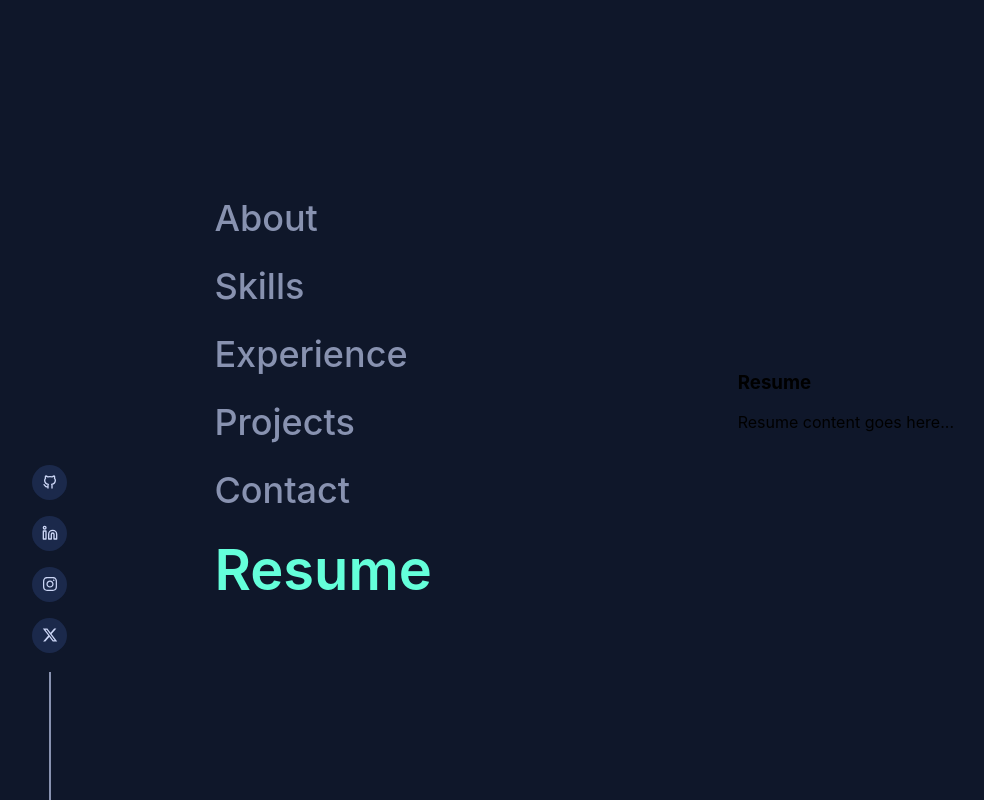
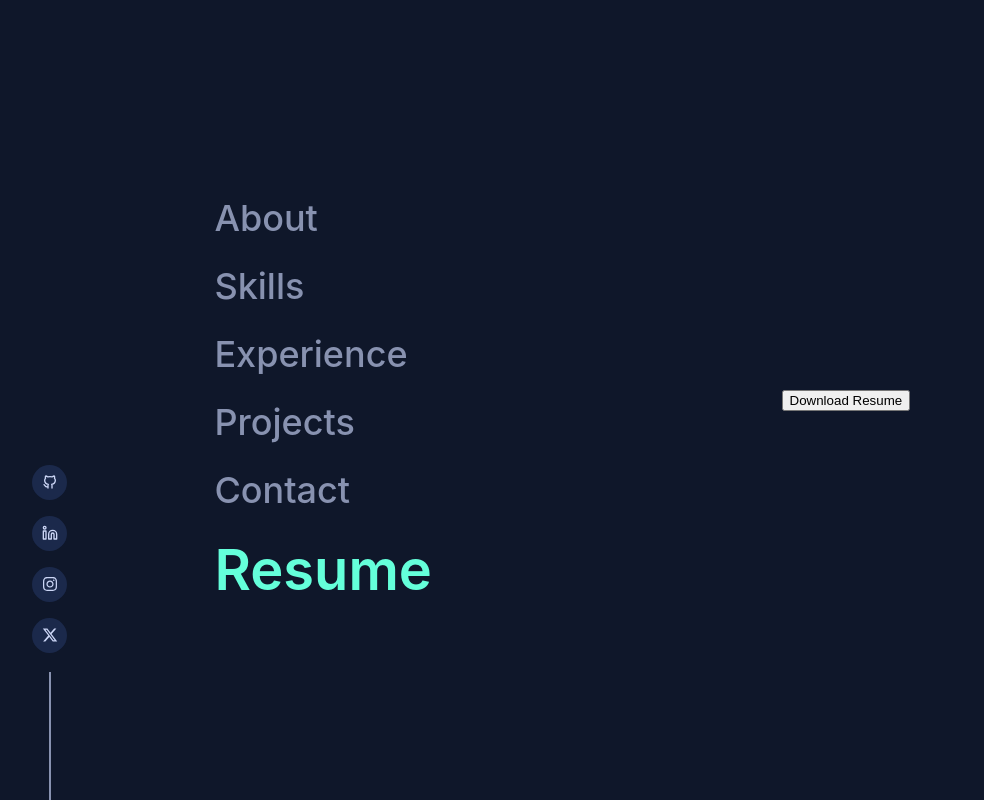
Before and after one commit to Reck1618/portfolio_v1, a React (Vite) app: page / in a window 1280 px wide. Both pictures are taken after a click on the item "Resume". Shown: the whole page, without its empty margins (16-1000 px from the left). Built offline with nearby package versions, Linux system fonts and the light colour scheme.

Commit message:
working on resume

```diff
--- a/src/componenets/navigation/Navigation.jsx
+++ b/src/componenets/navigation/Navigation.jsx
@@ -5,6 +5,7 @@ import About from '../about/About';
 import Experiance from '../experience/Experiance';
 import Contact from '../contact/Contact';
 import Skills from '../skills/Skills';
+import ResumeButton from '../resume/Resume';
 import './Navigation.css';
 
 
@@ -39,10 +40,7 @@ const Navigation = () => {
                 );
             case 'Resume':
                 return (
-                    <section>
-                        <h1>Resume</h1>
-                        <p>Resume content goes here...</p>
-                    </section>
+                    <ResumeButton />
                 );
             default:
                 return null;
--- /dev/null
+++ b/src/componenets/resume/Resume.jsx
@@ -0,0 +1,21 @@
+import './Resume.css';
+import Resume from '../../assets/Ritik_dev.pdf';
+
+const ResumeButton = () => {
+    const downloadResume = () => {
+        // Replace 'path_to_resume.pdf' with the path to your resume file
+        const resumeUrl = Resume;
+        const link = document.createElement('a');
+        link.href = resumeUrl;
+        link.download = 'resume.pdf';
+        document.body.appendChild(link);
+        link.click();
+        document.body.removeChild(link);
+    };
+
+    return (
+        <button onClick={downloadResume}>Download Resume</button>
+    );
+};
+
+export default ResumeButton;
--- a/src/componenets/skill-tag/Skill-tag.css
+++ b/src/componenets/skill-tag/Skill-tag.css
@@ -8,7 +8,7 @@
     color: var(--light-slate);
     font-size: 0.9rem;
     font-weight: 500;
-    cursor: pointer;
+    cursor: default;
     transition: all 0.3s ease;
     gap: 0.6rem;
     box-shadow: 0px 0px 20px -10px rgba(100, 255, 218, 0.4);
```
Also changed, not shown: src/componenets/resume/Resume.css (added), 1 other file (tests, documents, lock files or other folders).
